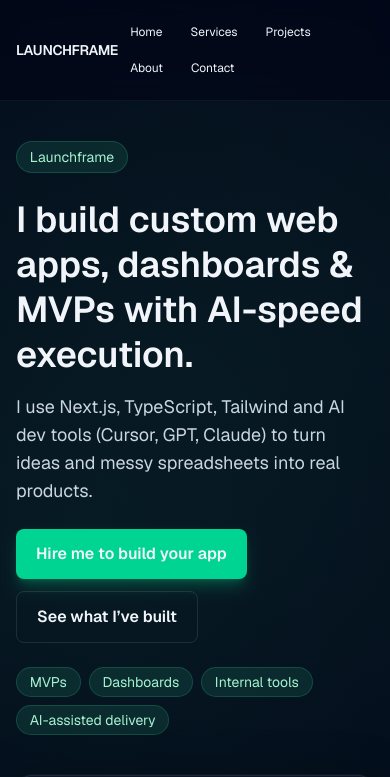
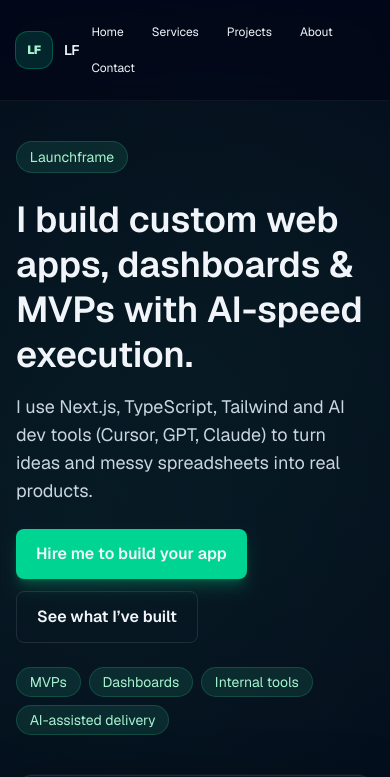
Before and after one commit to BiteTh3bulleT/BiteTh3bulleT.github.io, a Next.js app: page / in a window 390 px wide. Shown: the top 777 px of the page. Built offline with nearby package versions, Linux system fonts and the light colour scheme.

Commit message:
Add Launchframe logo and favicon, regenerate static export

```diff
--- a/app/layout.tsx
+++ b/app/layout.tsx
@@ -17,6 +17,9 @@ export const metadata: Metadata = {
   title: "Launchframe | Custom web apps, dashboards & MVPs",
   description:
     "Launchframe builds custom web apps, dashboards, and MVPs using Next.js, TypeScript, Tailwind, and AI dev tools like Cursor, GPT, and Claude.",
+  icons: {
+    icon: "/favicon.svg",
+  },
 };
 
 export default function RootLayout({
--- a/components/layout/SiteLayout.tsx
+++ b/components/layout/SiteLayout.tsx
@@ -18,11 +18,14 @@ export default function SiteLayout({ children }: { children: ReactNode }) {
         <div className="mx-auto flex max-w-6xl items-center justify-between px-4 py-4 sm:px-6 lg:px-8">
           <Link
             href="/"
-            className="flex items-center gap-2 text-sm font-semibold uppercase tracking-tight text-emerald-300"
+            className="flex items-center gap-3 text-sm font-semibold uppercase tracking-tight text-emerald-300"
             aria-label="Launchframe home"
           >
+            <span className="flex h-9 w-9 items-center justify-center rounded-xl bg-emerald-400/15 text-xs font-black text-emerald-200 ring-1 ring-emerald-400/40">
+              LF
+            </span>
             <span className="hidden sm:inline">Launchframe</span>
-            <span className="sm:hidden">Launchframe</span>
+            <span className="sm:hidden">LF</span>
           </Link>
           <nav className="flex flex-wrap items-center gap-1 text-xs sm:gap-2 sm:text-sm">
             {navLinks.map((link) => (
```
Also changed, not shown: public/favicon.svg (added), public/launchframe-logo.svg (added), 51 other files (tests, documents, lock files or other folders).
